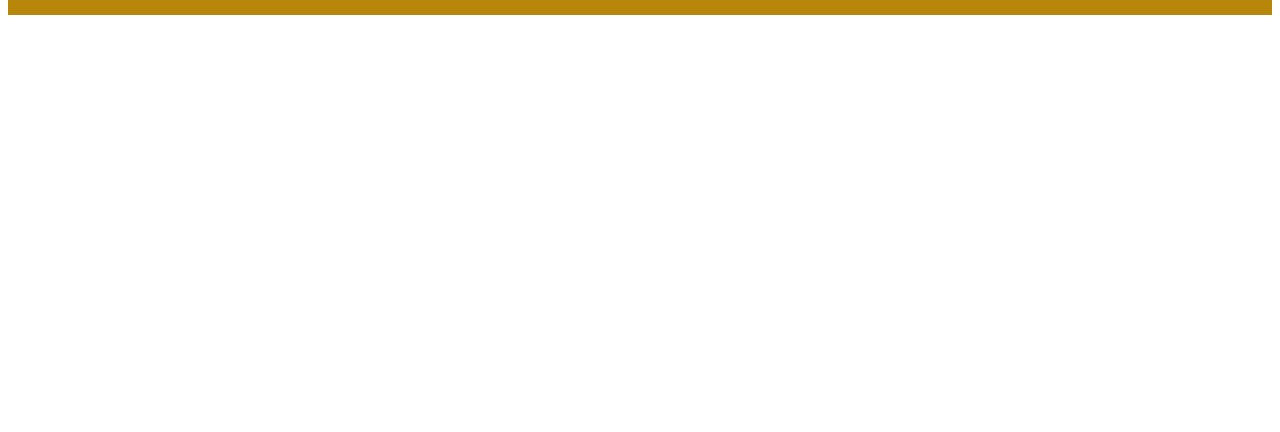
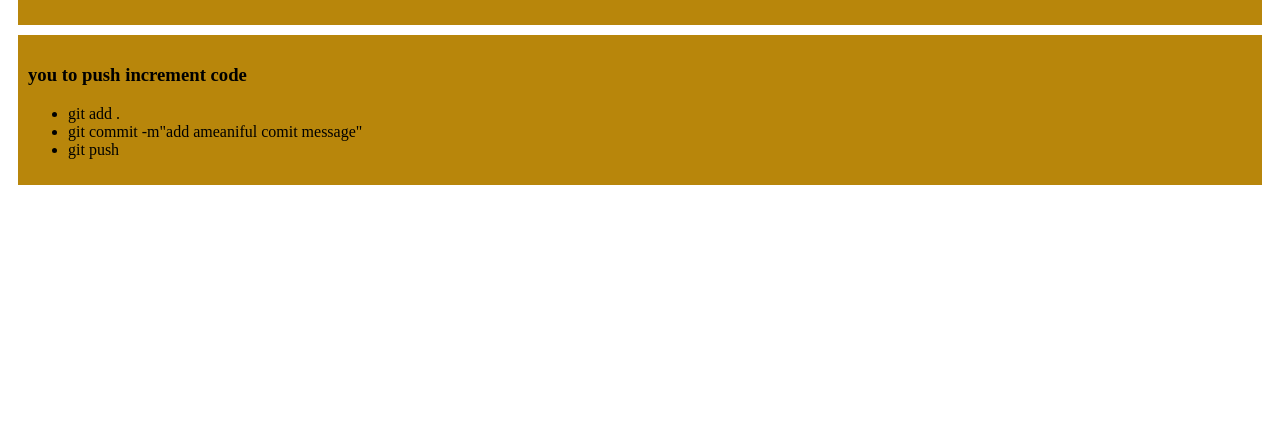
Before and after one commit to Ismail1hosen/my-first-code, a plain HTML site: page index.html in a window 1280 px wide. Shown: the part 368-800 px from the top of the page. Drawn offline with Linux system fonts and the light colour scheme.

Commit message:
added a lis push code

```diff
--- a/index.html
+++ b/index.html
@@ -19,6 +19,14 @@
         <h3>You will learn all of subjects in this site</h3>
 
     </div>
+    <div>
+        <h3>you to push increment code</h3>
+        <ul>
+            <li>git add .</li>
+            <li>git commit -m"add ameaniful comit message"</li>
+            <li>git push</li>
+        </ul>
+    </div>
 
 
 
--- a/styels/blog.css
+++ b/styels/blog.css
@@ -1,4 +1,5 @@
 div{
     background-color: darkgoldenrod;
     padding: 10px;
+    margin: 10px;
 }
```
